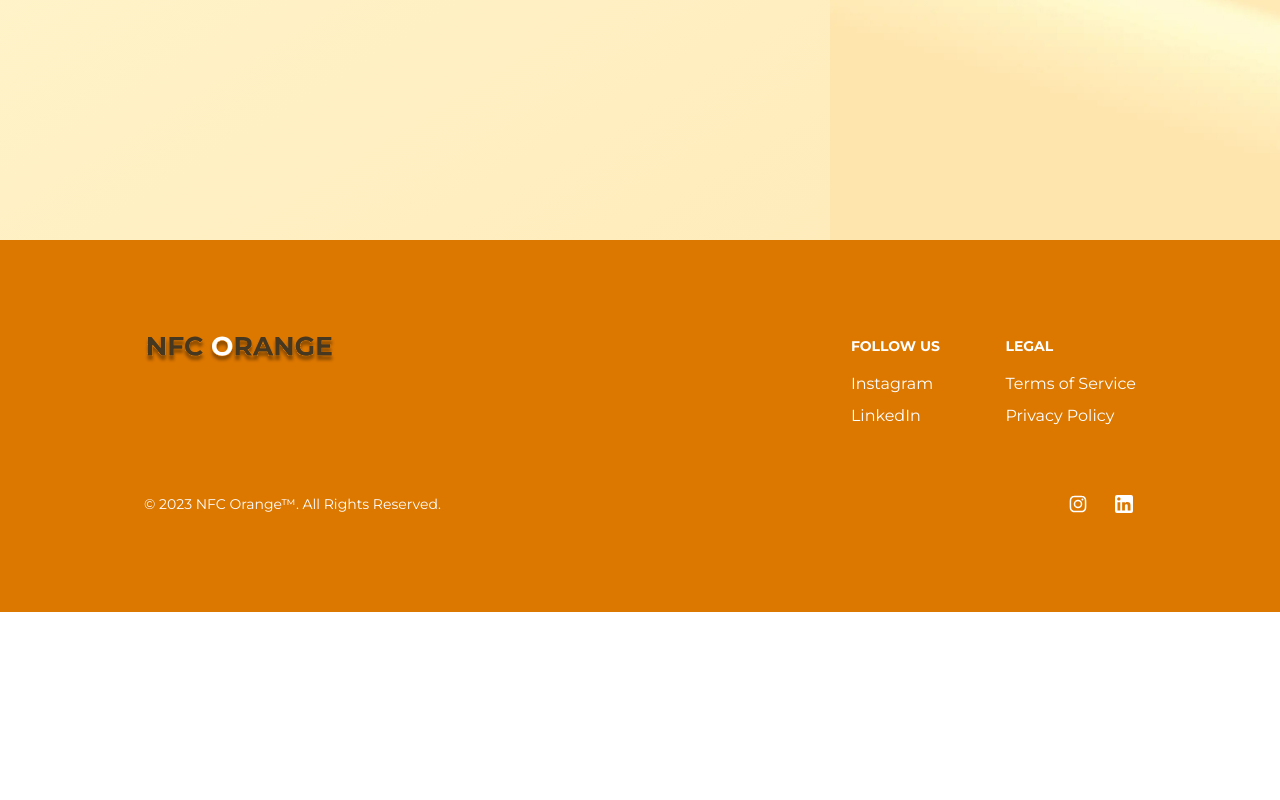
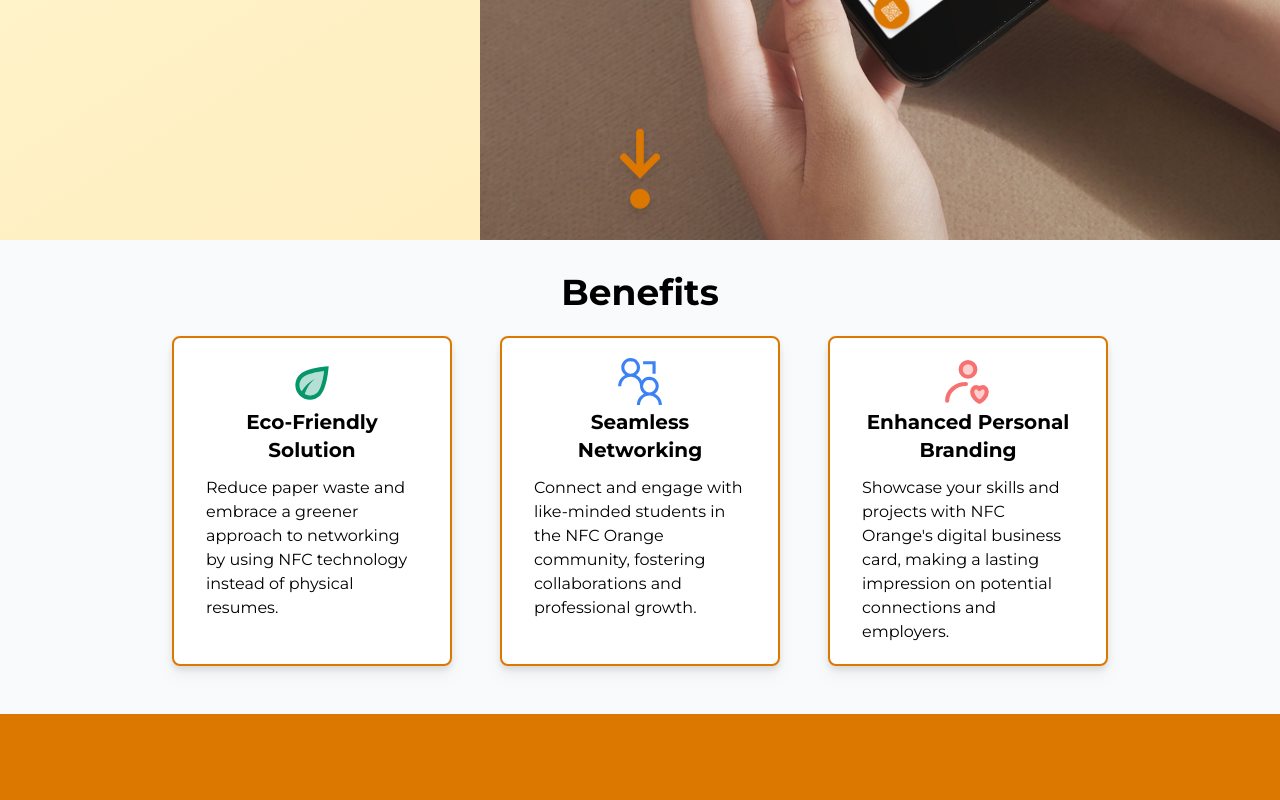
Before and after one commit to KhoiUna/nfc-orange, a Next.js app in the folder web/: page / in a window 1280 px wide. Shown: the part 560-1360 px from the top of the page. Before the commit the page ends 1172 px from the top, so only its background shows below. Built offline with nearby package versions, Linux system fonts and the light colour scheme; no server answers.

Commit message:
update home page

```diff
--- a/web/app/page.tsx
+++ b/web/app/page.tsx
@@ -97,9 +97,43 @@ export default async function Home() {
                             Join waitlist
                         </button>
                     </a>
+
+                    <a href="#benefits">
+                        <svg className="m-auto text-primary drop-shadow-lg animate-bounce absolute bottom-4 left-0 right-0" xmlns="http://www.w3.org/2000/svg" width="80" height="80" viewBox="0 0 16 16"><path fill="currentColor" fill-rule="evenodd" d="M10 14a2 2 0 1 1-4 0a2 2 0 0 1 4 0Zm1.78-8.841a.75.75 0 0 0-1.06 0l-1.97 1.97V.75a.75.75 0 0 0-1.5 0v6.379l-1.97-1.97a.75.75 0 0 0-1.06 1.06l3.25 3.25L8 10l.53-.53l3.25-3.25a.75.75 0 0 0 0-1.061Z" clip-rule="evenodd" /></svg>
+                    </a>
                 </div>
 
-                <Image priority className="w-[450px] h-screen hidden sm:flow-root" src={'/images/animation-vertical.webp'} width={1080} height={1920} alt="NFC Orange animation" />
+                <Image priority className="w-[800px] h-screen hidden sm:flow-root" src={'/images/mockup.png'} width={1200} height={1200} alt="NFC Orange animation" />
+            </div>
+
+            <h1 id="benefits" className="bg-slate-50 text-4xl font-bold pt-8 text-center">Benefits</h1>
+            <div className="bg-slate-50 flex flex-wrap justify-center items-center pb-6">
+                <div className="border-primary rounded-lg text-center border-2 max-w-[280px] h-[330px] bg-white drop-shadow-lg px-8 py-5 m-6">
+                    <div className="flex justify-center text-emerald-600">
+                        <svg xmlns="http://www.w3.org/2000/svg" width="50" height="50" viewBox="0 0 24 24"><path fill="currentColor" d="M7.46 9.46c-1.78 1.79-1.91 4.58-.43 6.54c1.53-2.54 3.73-4.64 6.37-6a15.994 15.994 0 0 0-4.88 7.32c.75.43 1.59.68 2.48.68c1.34 0 2.59-.52 3.54-1.46c1.74-1.74 2.81-6.57 3.26-10.33c-3.76.44-8.59 1.51-10.34 3.25z" opacity=".3" /><path fill="currentColor" d="M6.05 8.05a7.007 7.007 0 0 0 0 9.9C7.42 19.32 9.21 20 11 20s3.58-.68 4.95-2.05C19.43 14.47 20 4 20 4S9.53 4.57 6.05 8.05zm8.49 8.49c-.95.94-2.2 1.46-3.54 1.46c-.89 0-1.73-.25-2.48-.68c.92-2.88 2.62-5.41 4.88-7.32c-2.63 1.36-4.84 3.46-6.37 6c-1.48-1.96-1.35-4.75.44-6.54C9.21 7.72 14.04 6.65 17.8 6.2c-.45 3.76-1.52 8.59-3.26 10.34z" /></svg>
+                    </div>
+
+                    <p className="font-bold mb-3 text-xl">Eco-Friendly Solution</p>
+                    <p className="text-left">Reduce paper waste and embrace a greener approach to networking by using NFC technology instead of physical resumes.</p>
+                </div>
+
+                <div className="border-primary rounded-lg text-center border-2 max-w-[280px] h-[330px] bg-white drop-shadow-lg px-8 py-5 m-6">
+                    <div className="flex justify-center text-blue-500">
+                        <svg xmlns="http://www.w3.org/2000/svg" width="50" height="50" viewBox="0 0 2048 2048"><path fill="currentColor" d="M1632 1462q66 33 119 81t90 107t58 128t21 142h-128q0-79-30-149t-82-122t-123-83t-149-30q-80 0-149 30t-122 82t-83 123t-30 149H896q0-73 20-142t58-128t91-107t119-81q-75-54-117-135t-43-175q0-79-30-149t-82-122t-123-83t-149-30q-80 0-149 30t-122 82t-83 123t-30 149H128q0-73 20-142t58-128t91-107t119-81q-75-54-117-135t-43-175q0-79 30-149t82-122t122-83T640 0q79 0 149 30t122 82t83 123t30 149q0 94-42 175T864 694q76 38 136 98t98 136q54-75 135-117t175-43q79 0 149 30t122 82t83 123t30 149q0 94-42 175t-118 135zM640 640q53 0 99-20t82-55t55-81t20-100q0-53-20-99t-55-82t-81-55t-100-20q-53 0-99 20t-82 55t-55 81t-20 100q0 53 20 99t55 82t81 55t100 20zm768 768q53 0 99-20t82-55t55-81t20-100q0-53-20-99t-55-82t-81-55t-100-20q-53 0-99 20t-82 55t-55 81t-20 100q0 53 20 99t55 82t81 55t100 20zm128-1152h-384V128h512v512h-128V256z" /></svg>
+                    </div>
+
+                    <p className="font-bold mb-3 text-xl">Seamless Networking</p>
+                    <p className="text-left">Connect and engage with like-minded students in the NFC Orange community, fostering collaborations and professional growth.</p>
+                </div>
+
+                <div className="border-primary rounded-lg text-center border-2 max-w-[280px] h-[330px] bg-white drop-shadow-lg px-8 py-5 m-6">
+                    <div className="flex justify-center text-red-400">
+                        <svg xmlns="http://www.w3.org/2000/svg" width="50" height="50" viewBox="0 0 48 48"><mask id="ipTPersonalCollection0"><g fill="none" stroke="#fff" stroke-linecap="round" stroke-linejoin="round" stroke-width="4"><circle cx="24" cy="11" r="7" fill="#555" /><path d="M4 41c0-8.837 8.059-16 18-16" /><path fill="#555" d="M31.85 28C29.724 28 28 30.009 28 32.486c0 4.487 4.55 8.565 7 9.514c2.45-.949 7-5.027 7-9.514C42 30.01 40.276 28 38.15 28c-1.302 0-2.453.753-3.15 1.906C34.303 28.753 33.152 28 31.85 28Z" /></g></mask><path fill="currentColor" d="M0 0h48v48H0z" mask="url(#ipTPersonalCollection0)" /></svg>
+                    </div>
+
+                    <p className="font-bold mb-3 text-xl">Enhanced Personal Branding</p>
+                    <p className="text-left">Showcase your skills and projects with NFC {"Orange's"} digital business card, making a lasting impression on potential connections and employers.</p>
+                </div>
             </div>
 
             <Footer />
```
